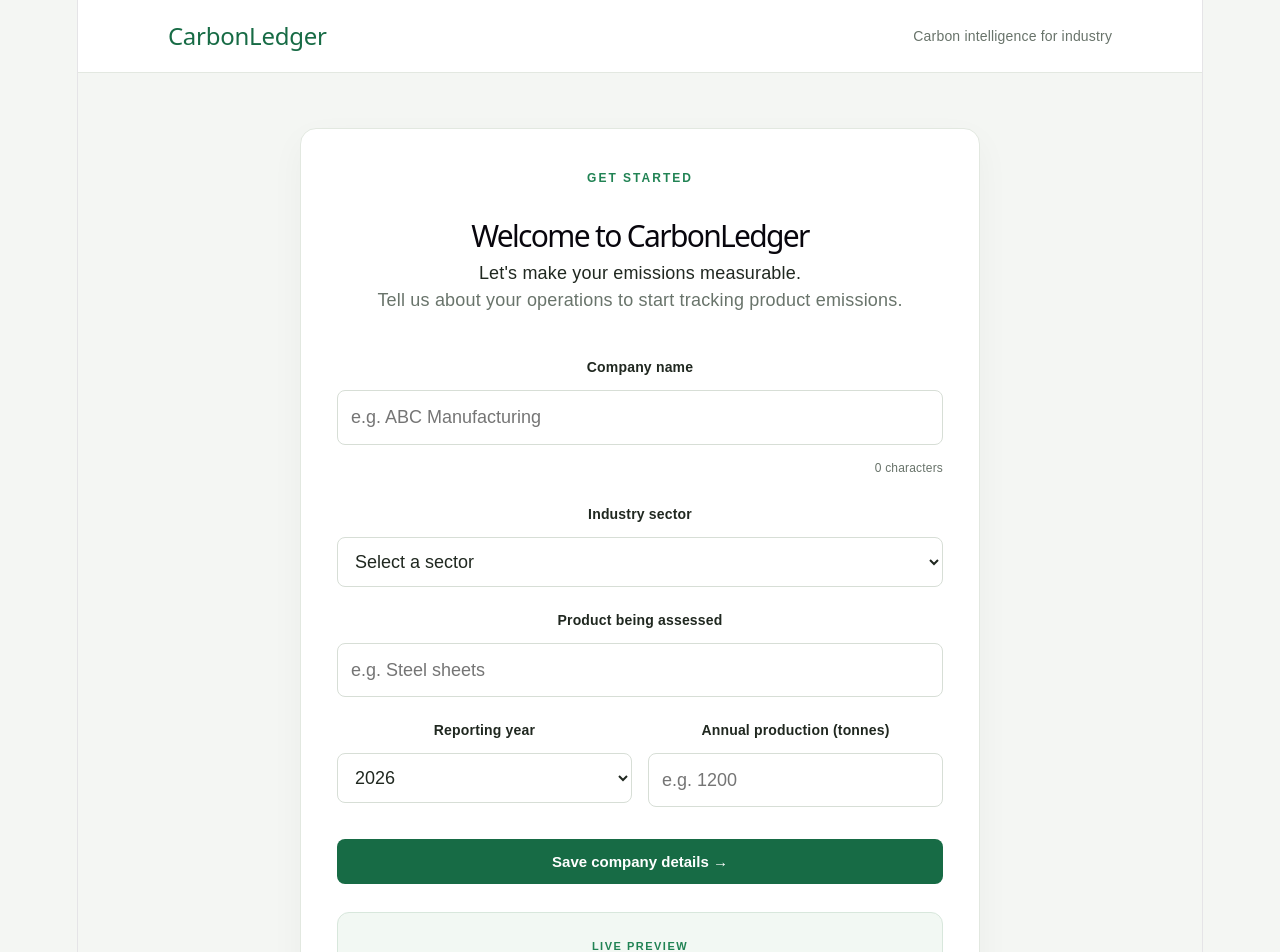
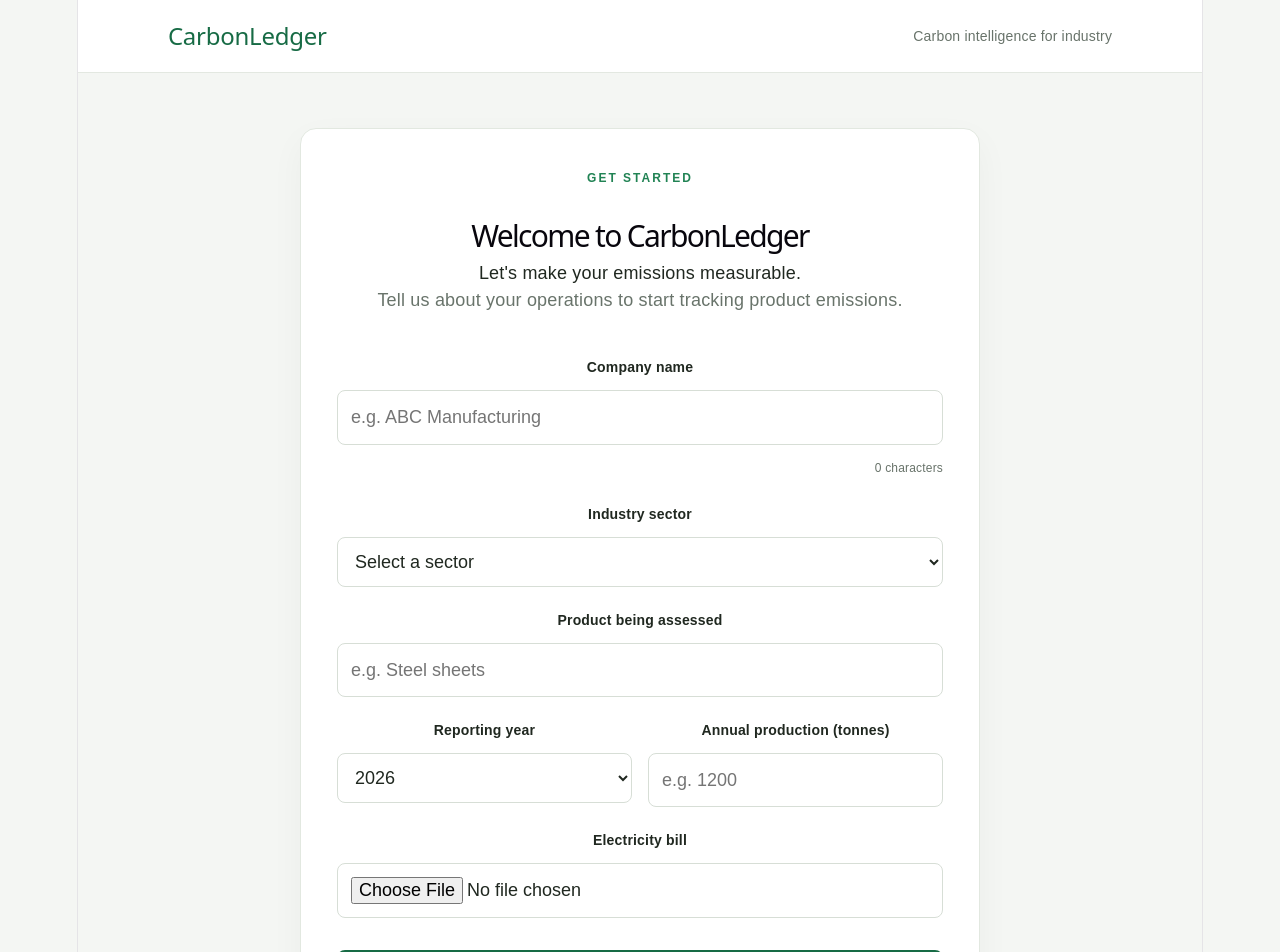
Before and after one commit to Som-Kashyap/QuadCore_project, a React app in the folder frontend/: page / in a window 1280 px wide. Shown: the top 952 px of the page. Built offline with nearby package versions, Linux system fonts and the light colour scheme; the HTML template or start-up script is replaced by a standard one.

Commit message:
UPDATE: add file- input/select feature

```diff
--- a/frontend/src/App.jsx
+++ b/frontend/src/App.jsx
@@ -136,6 +136,18 @@
             </div>
           </div>
 
+          <label htmlFor="electricityBill">
+  Electricity bill
+</label>
+
+<input
+  id="electricityBill"
+  name="electricityBill"
+  type="file"
+  accept=".pdf,.png,.jpg,.jpeg"
+  required
+/>
+
           <button type="submit" disabled={isSubmitting}>
   {isSubmitting ? "Saving..." : "Save company details →"}
 </button>
```
